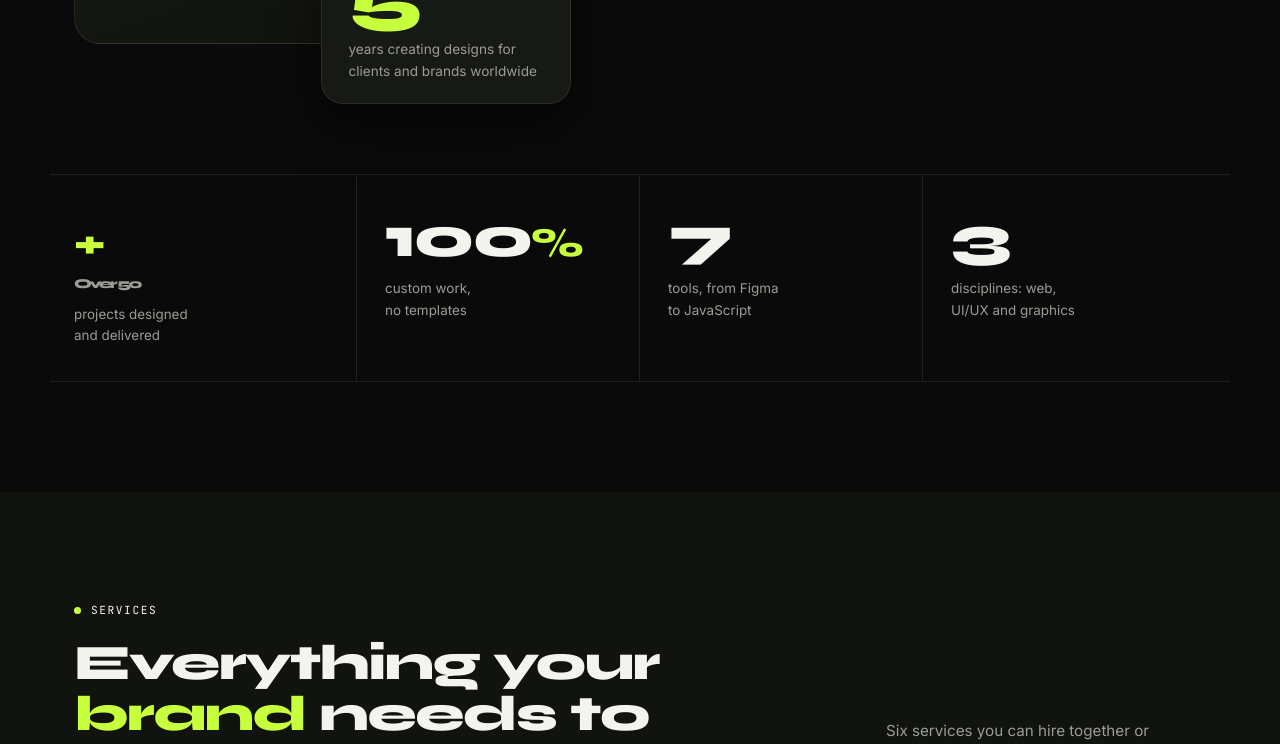
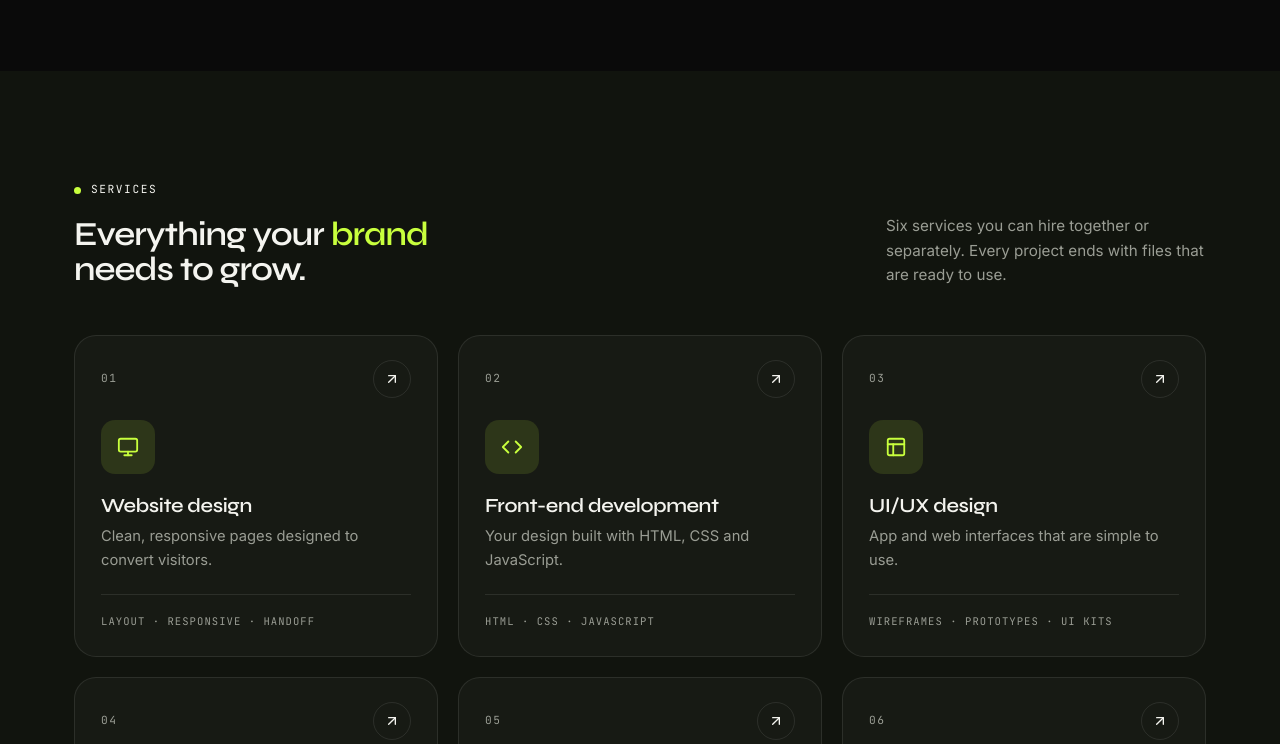
Before and after one commit to EtaraAmana/AmanaEtaraCreativePortfolio, a plain HTML site: page index.html in a window 1280 px wide. Shown: the part 2056-2800 px from the top of the page. Drawn offline with Linux system fonts and the light colour scheme.

Commit message:
Adjust heading styles for font weight and size

```diff
--- a/style.css
+++ b/style.css
@@ -31,10 +31,10 @@ ul { list-style: none; }
 .hl { color: var(--lime); }
 .muted { color: var(--muted); }
 
-h1, h2, h3 { font-family: var(--display); font-weight: 800; letter-spacing: -.03em; line-height: 1.04; }
-h1 { font-size: clamp(2.5rem, 5.4vw, 4.4rem); }
-h2 { font-size: clamp(2rem, 4vw, 3.1rem); }
-h3 { font-size: 1.35rem; letter-spacing: -.02em; }
+h1, h2, h3 { font-family: var(--display); font-weight: 500; letter-spacing: -.03em; line-height: 1.04; }
+h1 { font-size: clamp(2rem, 4vw, 3.1rem); }
+h2 { font-size: clamp(1.5rem, 3vw, 2.1rem); }
+h3 { font-size: 1rem; letter-spacing: -.02em; }
 
 .mono-s, .label { font-family: var(--mono); font-size: .7rem; letter-spacing: .14em; text-transform: uppercase; }
 .label { display: flex; align-items: center; gap: 10px; margin-bottom: 18px; }
```
